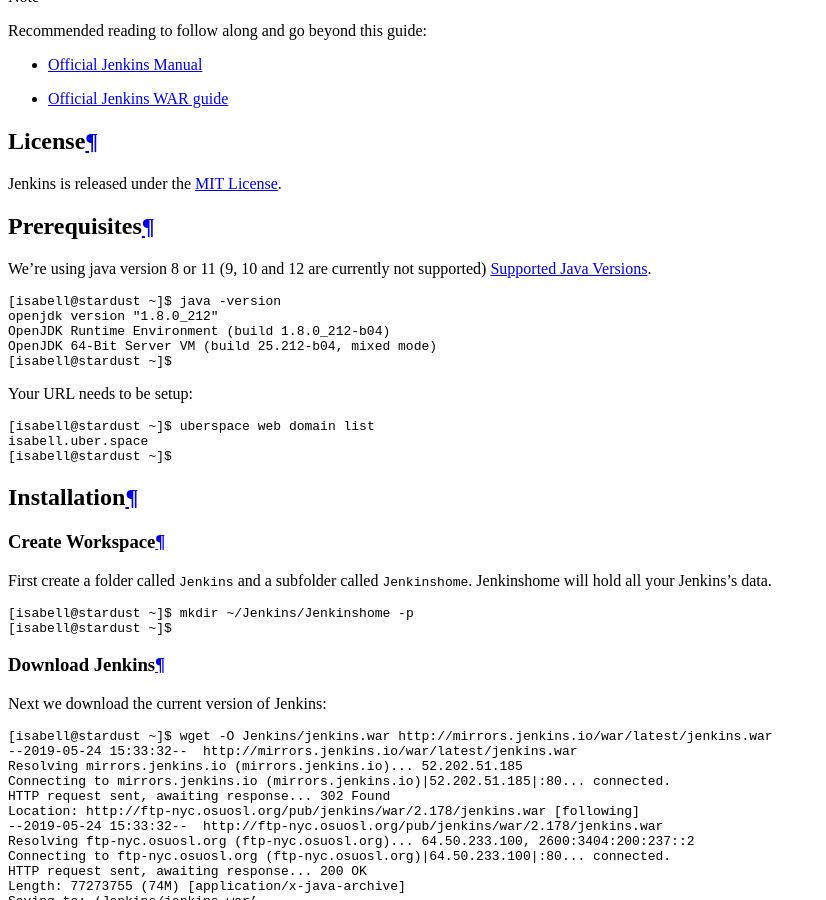
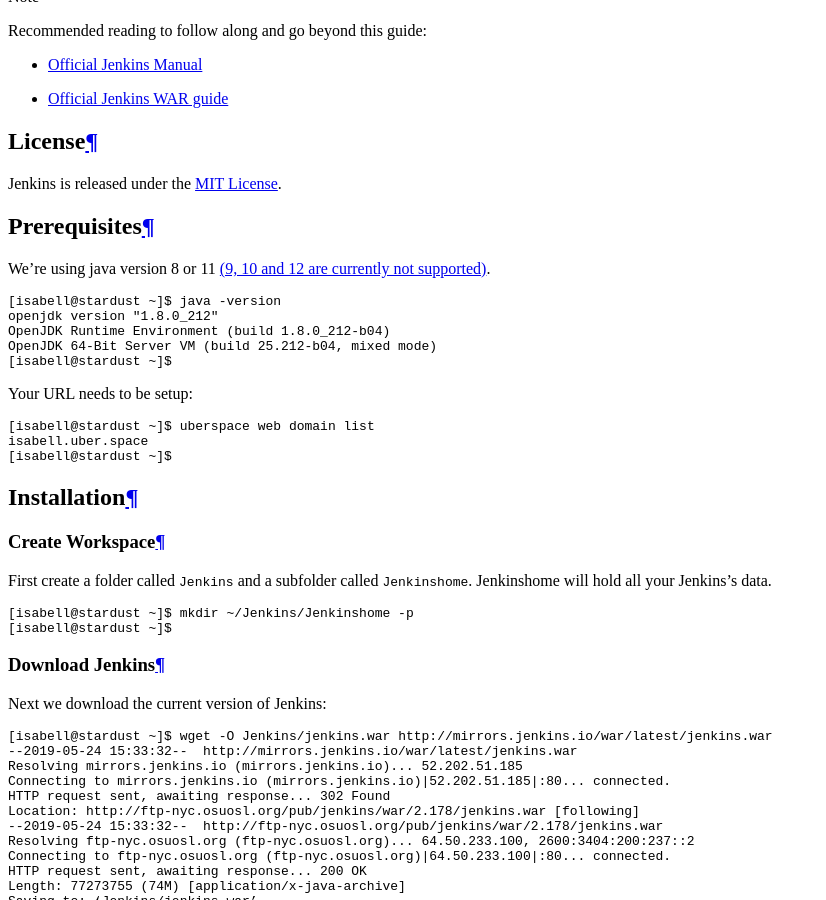
Before and after one commit to Uberspace/lab, a Sphinx documentation site: the page built from source/guide_jenkins.rst, in a window 1280 px wide and 900 px high, scrolled down 2808 px. Shown: the whole window, without its empty margins (0-826 px from the left). Built offline with Sphinx 7.4.7 and the Read the Docs theme 2.0.0, drawn with Linux system fonts in a browser that asks for light colours.

Commit message:
Update guide_jenkins.rst

```diff
--- a/source/guide_jenkins.rst
+++ b/source/guide_jenkins.rst
@@ -41,7 +41,7 @@
 Prerequisites
 =============
 
-We're using java version 8 or 11 (9, 10 and 12 are currently not supported) `Supported Java Versions <https://jenkins.io/doc/administration/requirements/java/>`_.
+We're using java version 8 or 11 `(9, 10 and 12 are currently not supported) <https://jenkins.io/doc/administration/requirements/java/>`_.
 
 ::
 
```
